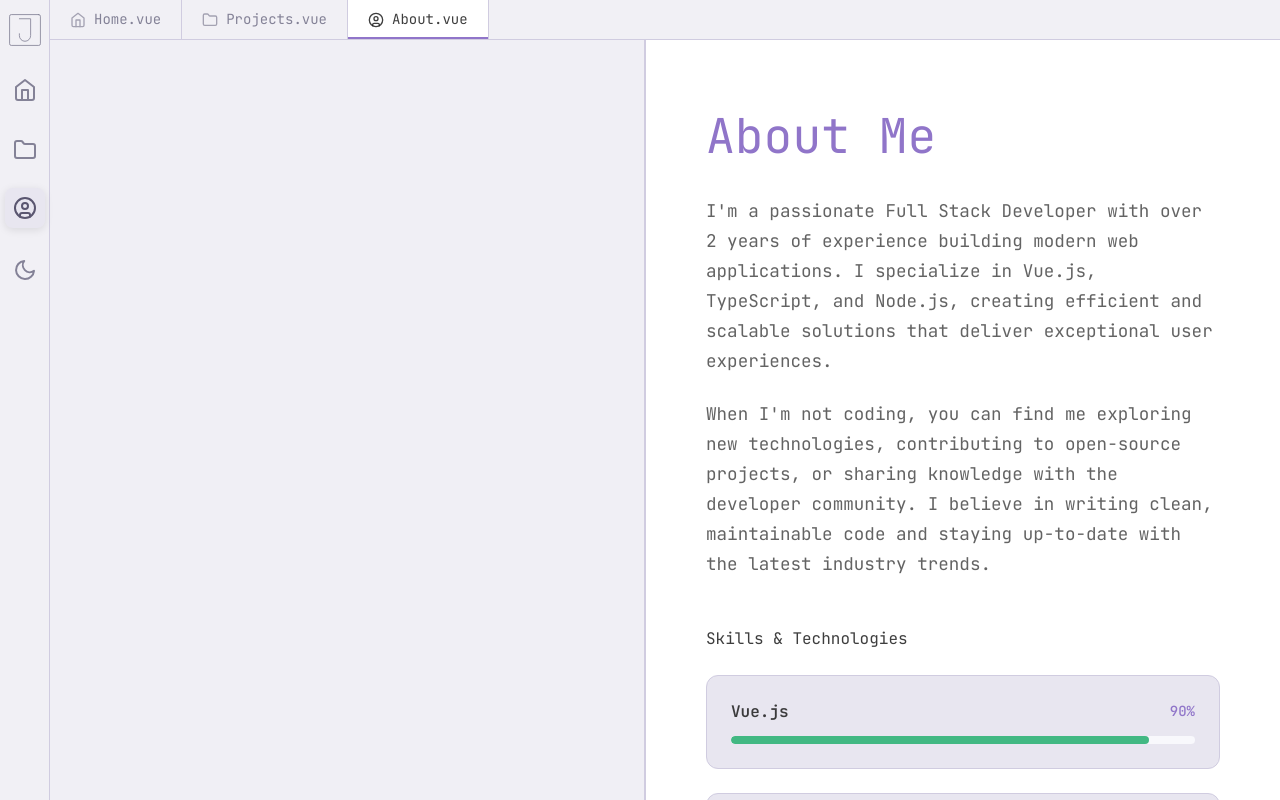
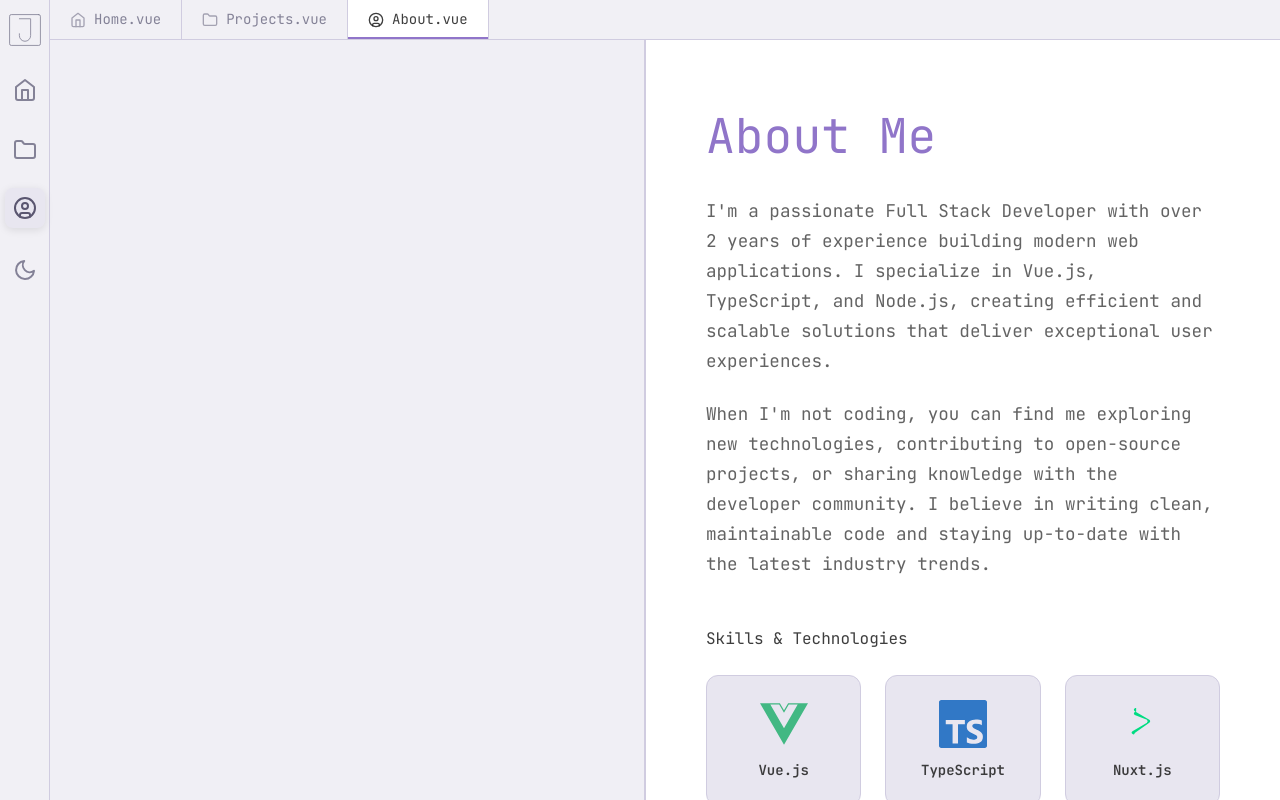
Before and after one commit to Jordiop/tab-portfolio, a Vue app: page /about in a window 1280 px wide. Built offline with nearby package versions, Linux system fonts and the light colour scheme.

Commit message:
feat: change chart for card

```diff
--- /dev/null
+++ b/src/components/icons/IconGit.vue
@@ -0,0 +1,18 @@
+<template>
+  <svg xmlns="http://www.w3.org/2000/svg" viewBox="0 0 24 24" :fill="fill" :width="size" :height="size">
+    <path d="M23.546 10.93 13.067.452c-.604-.603-1.582-.603-2.188 0L8.708 2.627l2.76 2.76c.645-.215 1.379-.07 1.889.441.516.515.658 1.258.438 1.9l2.658 2.66c.645-.223 1.387-.078 1.9.435.721.72.721 1.884 0 2.604-.719.719-1.881.719-2.6 0-.539-.541-.674-1.337-.404-1.996L12.86 8.955v6.525c.176.086.342.203.488.348.713.721.713 1.883 0 2.6-.719.721-1.889.721-2.609 0-.719-.719-.719-1.879 0-2.598.182-.18.387-.316.605-.406V8.835c-.217-.091-.424-.222-.6-.401-.545-.545-.676-1.342-.396-2.009L7.636 3.7.45 10.881c-.6.605-.6 1.584 0 2.189l10.48 10.477c.604.604 1.582.604 2.186 0l10.43-10.43c.605-.603.605-1.582 0-2.187"/>
+  </svg>
+</template>
+
+<script setup lang="ts">
+defineProps({
+  fill: {
+    type: String,
+    default: '#f05032'
+  },
+  size: {
+    type: [String, Number],
+    default: 32
+  }
+});
+</script>
--- /dev/null
+++ b/src/components/icons/IconNode.vue
@@ -0,0 +1,18 @@
+<template>
+  <svg xmlns="http://www.w3.org/2000/svg" viewBox="0 0 24 24" :fill="fill" :width="size" :height="size">
+    <path d="M11.998,24c-0.321,0-.641-.084-.922-.247L8.455,22.861c-0.438-.245-.224-.332-.08-.383c0.585-.203.703-.25,1.328-.604c0.065-.037.151-.023.218,0.017l2.254,1.339c0.082,0.045,0.197,0.045,0.272,0l8.795-5.076c0.082-0.047,0.134-0.141,0.134-0.238V6.921c0-.099-.052-0.193-0.137-0.242L12.908,1.603c-0.081-0.047-0.189-0.047-0.271,0L3.842,6.68C3.76,6.729,3.708,6.825,3.708,6.921v10.15c0,0.097,0.052,0.189,0.134,0.235l2.408,1.392c1.307,0.654,2.108-0.116,2.108-0.89V7.787c0-.142,0.114-0.253,0.256-0.253h1.115c0.139,0,0.255,0.112,0.255,0.253v10.021c0,1.745-0.95,2.745-2.604,2.745c-0.508,0-0.909,0-2.026-0.551L2.28,18.675c-0.57-0.329-0.922-0.945-0.922-1.604V6.921c0-.659,0.353-1.275,0.922-1.603L11.076,0.247c0.557-0.315,1.296-0.315,1.848,0l8.794,5.072c0.57,0.329,0.924,0.944,0.924,1.604v10.15c0,0.659-0.354,1.273-0.924,1.604L12.922,23.754C12.642,23.916,12.324,24,11.998,24z M19.099,13.993c0-1.9-1.284-2.406-3.987-2.763c-2.731-0.361-3.009-0.548-3.009-1.187c0-0.528,0.235-1.233,2.258-1.233c1.807,0,2.473,0.389,2.747,1.607c0.024,0.115,0.129,0.199,0.247,0.199h1.141c0.071,0,0.138-0.031,0.186-0.081c0.048-0.054,0.074-0.123,0.067-0.196c-0.177-2.098-1.571-3.076-4.388-3.076c-2.508,0-4.004,1.058-4.004,2.833c0,1.925,1.488,2.457,3.895,2.695c2.88,0.282,3.103,0.703,3.103,1.269c0,0.983-0.789,1.402-2.642,1.402c-2.327,0-2.839-0.584-3.011-1.742c-0.02-0.124-0.126-0.215-0.253-0.215h-1.137c-0.141,0-0.254,0.112-0.254,0.253c0,1.482,0.806,3.248,4.655,3.248C17.501,17.007,19.099,15.91,19.099,13.993z"/>
+  </svg>
+</template>
+
+<script setup lang="ts">
+defineProps({
+  fill: {
+    type: String,
+    default: '#339933'
+  },
+  size: {
+    type: [String, Number],
+    default: 32
+  }
+});
+</script>
--- /dev/null
+++ b/src/components/icons/IconNuxt.vue
@@ -0,0 +1,18 @@
+<template>
+  <svg xmlns="http://www.w3.org/2000/svg" viewBox="0 0 24 24" :fill="fill" :width="size" :height="size">
+    <path d="M9.078 3.965c-.588 0-1.143.295-1.143.884 0 .294.147.589.442.737l7.268 4.254a.86.86 0 0 1 .442.737.86.86 0 0 1-.442.737L8.377 16.454a.86.86 0 0 1-.442.737c-.588 0-1.143-.295-1.143-.884 0-.294.147-.589.442-.737l7.268-4.254a.86.86 0 0 1 .442-.737.86.86 0 0 1-.442-.737L8.377 7.439a.86.86 0 0 1-.442-.737c0-.589.555-.884 1.143-.884z"/>
+  </svg>
+</template>
+
+<script setup lang="ts">
+defineProps({
+  fill: {
+    type: String,
+    default: '#00dc82'
+  },
+  size: {
+    type: [String, Number],
+    default: 32
+  }
+});
+</script>
--- /dev/null
+++ b/src/components/icons/IconPostgreSQL.vue
@@ -0,0 +1,18 @@
+<template>
+  <svg xmlns="http://www.w3.org/2000/svg" viewBox="0 0 24 24" :fill="fill" :width="size" :height="size">
+    <path d="M12.0001 0.777344C5.56299 0.777344 0.333008 5.00732 0.333008 11.4444C0.333008 17.8815 5.56299 22.1115 12.0001 22.1115C18.4371 22.1115 23.6671 17.8815 23.6671 11.4444C23.6671 5.00732 18.4371 0.777344 12.0001 0.777344ZM12.0001 20.2222C6.56299 20.2222 2.22201 15.8815 2.22201 11.4444C2.22201 7.00732 6.56299 2.66634 12.0001 2.66634C17.4371 2.66634 21.7781 7.00732 21.7781 11.4444C21.7781 15.8815 17.4371 20.2222 12.0001 20.2222ZM16.0001 6.66634H8.00008C7.26368 6.66634 6.66675 7.26327 6.66675 7.99967V14.9997C6.66675 15.7361 7.26368 16.333 8.00008 16.333H16.0001C16.7365 16.333 17.3334 15.7361 17.3334 14.9997V7.99967C17.3334 7.26327 16.7365 6.66634 16.0001 6.66634ZM15.5556 14.5556H8.44453V8.44445H15.5556V14.5556Z"/>
+  </svg>
+</template>
+
+<script setup lang="ts">
+defineProps({
+  fill: {
+    type: String,
+    default: '#336791'
+  },
+  size: {
+    type: [String, Number],
+    default: 32
+  }
+});
+</script>
--- /dev/null
+++ b/src/components/icons/IconTailwind.vue
@@ -0,0 +1,18 @@
+<template>
+  <svg xmlns="http://www.w3.org/2000/svg" viewBox="0 0 24 24" :fill="fill" :width="size" :height="size">
+    <path d="M12.001,4.8c-3.2,0-5.2,1.6-6,4.8c1.2-1.6,2.6-2.2,4.2-1.8c0.913,0.228,1.565,0.89,2.288,1.624 C13.666,10.618,15.027,12,18.001,12c3.2,0,5.2-1.6,6-4.8c-1.2,1.6-2.6,2.2-4.2,1.8c-0.913-0.228-1.565-0.89-2.288-1.624 C16.337,6.182,14.976,4.8,12.001,4.8z M6.001,12c-3.2,0-5.2,1.6-6,4.8c1.2-1.6,2.6-2.2,4.2-1.8c0.913,0.228,1.565,0.89,2.288,1.624 c1.177,1.194,2.538,2.576,5.512,2.576c3.2,0,5.2-1.6,6-4.8c-1.2,1.6-2.6,2.2-4.2,1.8c-0.913-0.228-1.565-0.89-2.288-1.624 C10.337,13.382,8.976,12,6.001,12z"/>
+  </svg>
+</template>
+
+<script setup lang="ts">
+defineProps({
+  fill: {
+    type: String,
+    default: '#06b6d4'
+  },
+  size: {
+    type: [String, Number],
+    default: 32
+  }
+});
+</script>
--- /dev/null
+++ b/src/components/icons/IconTypeScript.vue
@@ -0,0 +1,18 @@
+<template>
+  <svg xmlns="http://www.w3.org/2000/svg" viewBox="0 0 24 24" :fill="fill" :width="size" :height="size">
+    <path d="M1.125 0C.502 0 0 .502 0 1.125v21.75C0 23.498.502 24 1.125 24h21.75c.623 0 1.125-.502 1.125-1.125V1.125C24 .502 23.498 0 22.875 0zm17.363 9.75c.612 0 1.154.037 1.627.111a6.38 6.38 0 0 1 1.306.34v2.458a3.95 3.95 0 0 0-.643-.361 5.093 5.093 0 0 0-.717-.26 5.453 5.453 0 0 0-1.426-.2c-.3 0-.573.028-.819.086a2.1 2.1 0 0 0-.623.242c-.17.104-.3.229-.393.374a.888.888 0 0 0-.14.49c0 .196.053.373.156.529.104.156.252.304.443.444s.423.276.696.41c.273.135.582.274.926.416.47.197.892.407 1.266.628.374.222.695.473.963.753.268.279.472.598.614.957.142.359.214.776.214 1.253 0 .657-.125 1.21-.373 1.656a3.033 3.033 0 0 1-1.012 1.085 4.38 4.38 0 0 1-1.487.596c-.566.12-1.163.18-1.79.18a9.916 9.916 0 0 1-1.84-.164 5.544 5.544 0 0 1-1.512-.493v-2.63a5.033 5.033 0 0 0 3.237 1.2c.333 0 .624-.03.872-.09.249-.06.456-.144.623-.25.166-.108.29-.234.373-.38a1.023 1.023 0 0 0-.074-1.089 2.12 2.12 0 0 0-.537-.5 5.597 5.597 0 0 0-.807-.444 27.72 27.72 0 0 0-1.007-.436c-.918-.383-1.602-.852-2.053-1.405-.45-.553-.676-1.222-.676-2.005 0-.614.123-1.141.369-1.582.246-.441.58-.804 1.004-1.089a4.494 4.494 0 0 1 1.47-.629 7.536 7.536 0 0 1 1.77-.201zm-15.113.188h9.563v2.166H9.506v9.646H6.789v-9.646H3.375z"/>
+  </svg>
+</template>
+
+<script setup lang="ts">
+defineProps({
+  fill: {
+    type: String,
+    default: '#3178c6'
+  },
+  size: {
+    type: [String, Number],
+    default: 32
+  }
+});
+</script>
--- /dev/null
+++ b/src/components/icons/IconVue.vue
@@ -0,0 +1,18 @@
+<template>
+  <svg xmlns="http://www.w3.org/2000/svg" viewBox="0 0 24 24" :fill="fill" :width="size" :height="size">
+    <path d="M24,1.61H14.06L12,5.16 9.94,1.61H0L12,22.39ZM12,14.08,5.16,2.23H9.59L12,6.41l2.41-4.18h4.43Z"/>
+  </svg>
+</template>
+
+<script setup lang="ts">
+defineProps({
+  fill: {
+    type: String,
+    default: '#42b883'
+  },
+  size: {
+    type: [String, Number],
+    default: 32
+  }
+});
+</script>
--- a/src/views/About.vue
+++ b/src/views/About.vue
@@ -1,5 +1,13 @@
 <script setup lang="ts">
 import { ref, onMounted } from 'vue'
+import IconVue from '@/components/icons/IconVue.vue'
+import IconTypeScript from '@/components/icons/IconTypeScript.vue'
+import IconNuxt from '@/components/icons/IconNuxt.vue'
+import IconTailwind from '@/components/icons/IconTailwind.vue'
+import IconNode from '@/components/icons/IconNode.vue'
+import IconPostgreSQL from '@/components/icons/IconPostgreSQL.vue'
+import IconGit from '@/components/icons/IconGit.vue'
+import IconDocker from '@/components/icons/IconDocker.vue'
 
 const codeLines: Array<{ num: number; content: string; class: string }> = [
   { num: 1, content: '// About.vue - Developer Profile', class: 'comment' },
@@ -7,43 +15,49 @@ const codeLines: Array<{ num: number; content: string; class: string }> = [
   { num: 3, content: 'import { ref, onMounted } from \'vue\'', class: 'keyword' },
   { num: 4, content: '', class: '' },
   { num: 5, content: 'const skills = [', class: 'variable' },
-  { num: 6, content: '  { name: "Vue.js", level: 90 },', class: 'string' },
-  { num: 7, content: '  { name: "TypeScript", level: 85 },', class: 'string' },
-  { num: 8, content: '  { name: "Nuxt.js", level: 80 },', class: 'string' },
-  { num: 9, content: '  { name: "Tailwind CSS", level: 85 },', class: 'string' },
-  { num: 10, content: '  { name: "Node.js", level: 75 },', class: 'string' },
-  { num: 11, content: '  { name: "PostgreSQL", level: 70 },', class: 'string' },
+  { num: 6, content: '  { name: "Vue.js", icon: IconVue },', class: 'string' },
+  { num: 7, content: '  { name: "TypeScript", icon: IconTS },', class: 'string' },
+  { num: 8, content: '  { name: "Nuxt.js", icon: IconNuxt },', class: 'string' },
+  { num: 9, content: '  { name: "Tailwind CSS", icon: IconTailwind },', class: 'string' },
+  { num: 10, content: '  { name: "Node.js", icon: IconNode },', class: 'string' },
+  { num: 11, content: '  { name: "PostgreSQL", icon: IconPostgreSQL },', class: 'string' },
   { num: 12, content: ']', class: 'punctuation' },
   { num: 13, content: '', class: '' },
   { num: 14, content: 'const experience = [', class: 'variable' },
   { num: 15, content: '  {', class: 'punctuation' },
-  { num: 16, content: '    company: "Tech Company",', class: 'string' },
+  { num: 16, content: '    company: "Omniaccess",', class: 'string' },
   { num: 17, content: '    role: "Full Stack Developer",', class: 'string' },
-  { num: 18, content: '    duration: "2022 - Present",', class: 'string' },
-  { num: 19, content: '    description: "Building modern web applications"', class: 'string' },
-  { num: 20, content: '  }', class: 'punctuation' },
-  { num: 21, content: ']', class: 'punctuation' },
-  { num: 22, content: '</>', class: 'keyword' },
-  { num: 23, content: '', class: '' },
-  { num: 24, content: '<template>', class: 'keyword' },
-  { num: 25, content: '  <div class="about-section">', class: 'punctuation' },
-  { num: 26, content: '    <h1>About Me</h1>', class: 'string' },
-  { num: 27, content: '    <p>{{ bio }}</p>', class: 'string' },
-  { num: 28, content: '    <SkillsChart :skills="skills" />', class: 'string' },
-  { num: 29, content: '    <ExperienceTimeline :experience="experience" />', class: 'string' },
-  { num: 30, content: '  </div>', class: 'punctuation' },
-  { num: 31, content: '</template>', class: 'keyword' }
+  { num: 18, content: '    duration: "January 2025 - Present",', class: 'string' },
+  { num: 19, content: '    description: "Working on projects using Nuxt and Vuetify"', class: 'string' },
+  { num: 20, content: '  },', class: 'punctuation' },
+  { num: 21, content: '  {', class: 'punctuation' },
+  { num: 22, content: '    company: "Omniaccess",', class: 'string' },
+  { num: 23, content: '    role: "Junior Full Stack Developer",', class: 'string' },
+  { num: 24, content: '    duration: "June 2023 - December 2024",', class: 'string' },
+  { num: 25, content: '    description: "Maintain and improve web applications"', class: 'string' },
+  { num: 26, content: '  }', class: 'punctuation' },
+  { num: 27, content: ']', class: 'punctuation' },
+  { num: 28, content: '</>', class: 'keyword' },
+  { num: 29, content: '', class: '' },
+  { num: 30, content: '<template>', class: 'keyword' },
+  { num: 31, content: '  <div class="about-section">', class: 'punctuation' },
+  { num: 32, content: '    <h1>About Me</h1>', class: 'string' },
+  { num: 33, content: '    <p>{{ bio }}</p>', class: 'string' },
+  { num: 34, content: '    <SkillsChart :skills="skills" />', class: 'string' },
+  { num: 35, content: '    <ExperienceTimeline :experience="experience" />', class: 'string' },
+  { num: 36, content: '  </div>', class: 'punctuation' },
+  { num: 37, content: '</template>', class: 'keyword' }
 ];
 
 const skills = [
-  { name: "Vue.js", level: 90, color: "#42b883" },
-  { name: "TypeScript", level: 85, color: "#3178c6" },
-  { name: "Nuxt.js", level: 80, color: "#00dc82" },
-  { name: "Tailwind CSS", level: 85, color: "#06b6d4" },
-  { name: "Node.js", level: 75, color: "#339933" },
-  { name: "PostgreSQL", level: 70, color: "#336791" },
-  { name: "Git", level: 85, color: "#f05032" },
-  { name: "Docker", level: 65, color: "#2496ed" }
+  { name: "Vue.js", icon: IconVue, color: "#42b883" },
+  { name: "TypeScript", icon: IconTypeScript, color: "#3178c6" },
+  { name: "Nuxt.js", icon: IconNuxt, color: "#00dc82" },
+  { name: "Tailwind CSS", icon: IconTailwind, color: "#06b6d4" },
+  { name: "Node.js", icon: IconNode, color: "#339933" },
+  { name: "PostgreSQL", icon: IconPostgreSQL, color: "#336791" },
+  { name: "Git", icon: IconGit, color: "#f05032" },
+  { name: "Docker", icon: IconDocker, color: "#2496ed" }
 ];
 
 const experience = [
@@ -118,19 +132,8 @@ onMounted(() => {
         <h2>Skills & Technologies</h2>
         <div class="skills-grid">
           <div v-for="skill in skills" :key="skill.name" class="skill-item">
-            <div class="skill-header">
-              <span class="skill-name">{{ skill.name }}</span>
-              <span class="skill-level">{{ skill.level }}%</span>
-            </div>
-            <div class="skill-bar">
-              <div
-                class="skill-progress"
-                :style="{
-                  width: skill.level + '%',
-                  backgroundColor: skill.color
-                }"
-              ></div>
-            </div>
+            <component :is="skill.icon" :fill="skill.color" :size="48" />
+            <span class="skill-name">{{ skill.name }}</span>
           </div>
         </div>
       </div>
@@ -237,6 +240,7 @@ onMounted(() => {
 
 .skills-grid {
   display: grid;
+  grid-template-columns: repeat(auto-fit, minmax(120px, 1fr));
   gap: 1.5rem;
   margin-top: 1.5rem;
 }
@@ -246,37 +250,25 @@ onMounted(() => {
   padding: 1.5rem;
   border-radius: 12px;
   border: 1px solid var(--border-color);
+  display: flex;
+  flex-direction: column;
+  align-items: center;
+  text-align: center;
+  transition: all 0.3s ease;
+  cursor: pointer;
 }
 
-.skill-header {
-  display: flex;
-  justify-content: space-between;
-  align-items: center;
-  margin-bottom: 0.75rem;
+.skill-item:hover {
+  transform: translateY(-4px);
+  box-shadow: var(--shadow-light);
+  border-color: var(--accent-color);
 }
 
 .skill-name {
   font-weight: 600;
   color: var(--text-primary);
-}
-
-.skill-level {
+  margin-top: 0.75rem;
   font-size: 0.875rem;
-  color: var(--accent-color);
-  font-weight: 500;
-}
-
-.skill-bar {
-  height: 8px;
-  background: var(--bg-primary);
-  border-radius: 4px;
-  overflow: hidden;
-}
-
-.skill-progress {
-  height: 100%;
-  border-radius: 4px;
-  transition: width 1s ease;
 }
 
 .timeline {
```
